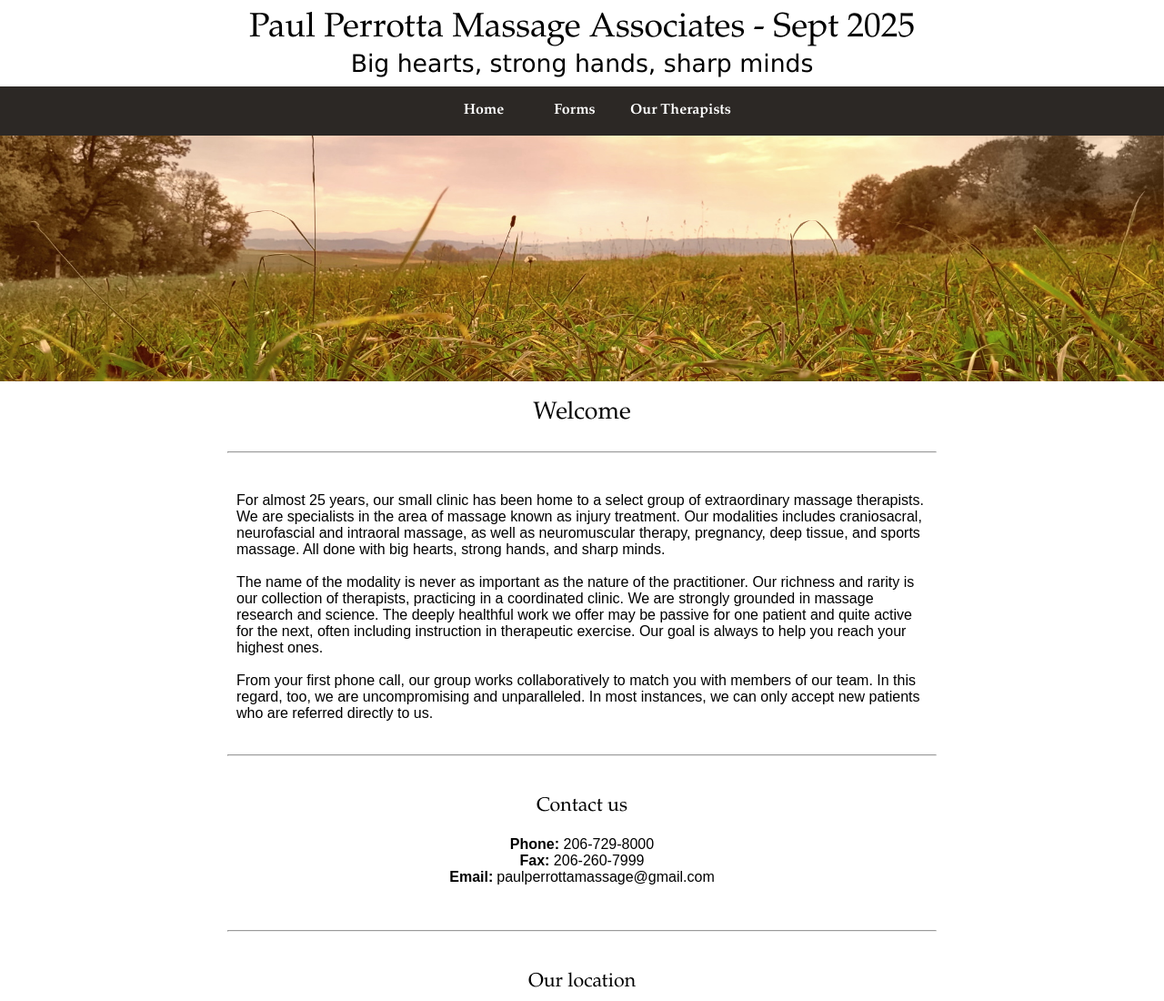
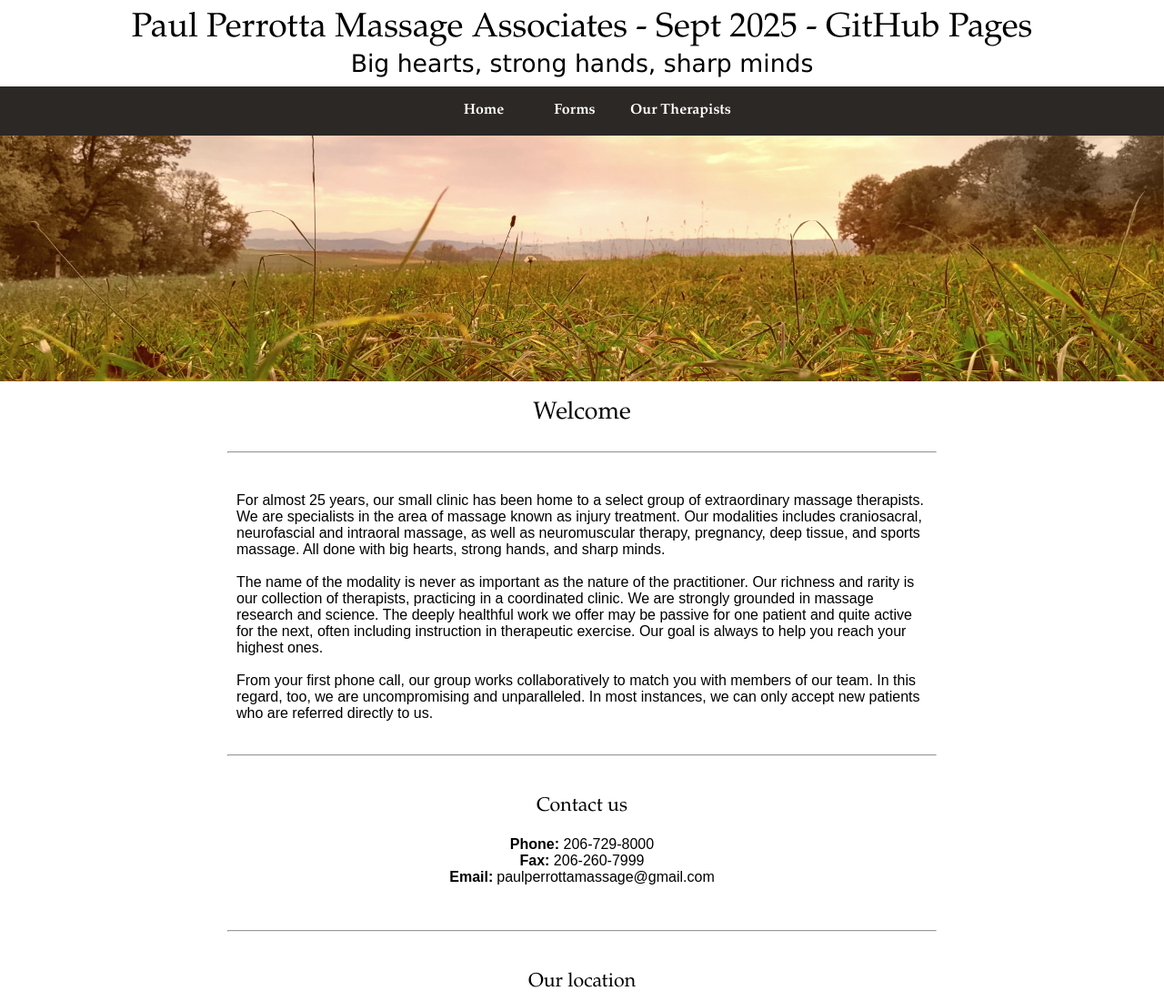
Before and after one commit to tamram/tamram.github.io, a website: page src/index.html in a window 1280 px wide. Shown: the top 1100 px of the page at 91% size. Drawn offline with Linux system fonts and the light colour scheme.

Commit message:
tweak index file

```diff
--- a/src/index.html
+++ b/src/index.html
@@ -11,7 +11,7 @@
 <div class="textstyle1">
 <div id="container_55838b2f"><div id="container_55838b2f_padding" ><div class="textstyle1">  <div id="text_31aef475">
     <div class="textstyle2">
-      <span class="textstyle3">Paul Perrotta Massage Associates - Sept 2025</span>
+      <span class="textstyle3">Paul Perrotta Massage Associates - Sept 2025 - GitHub Pages</span>
       </div>
     </div>
   <span class="textstyle4"><br/></span>
```
